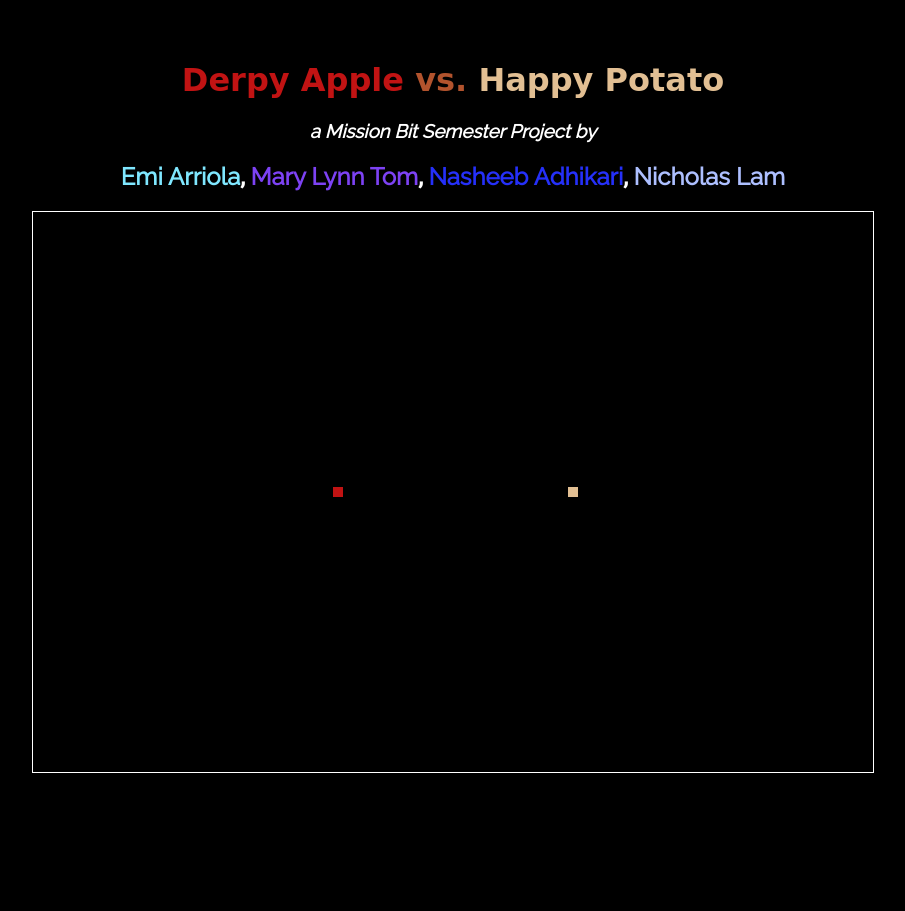
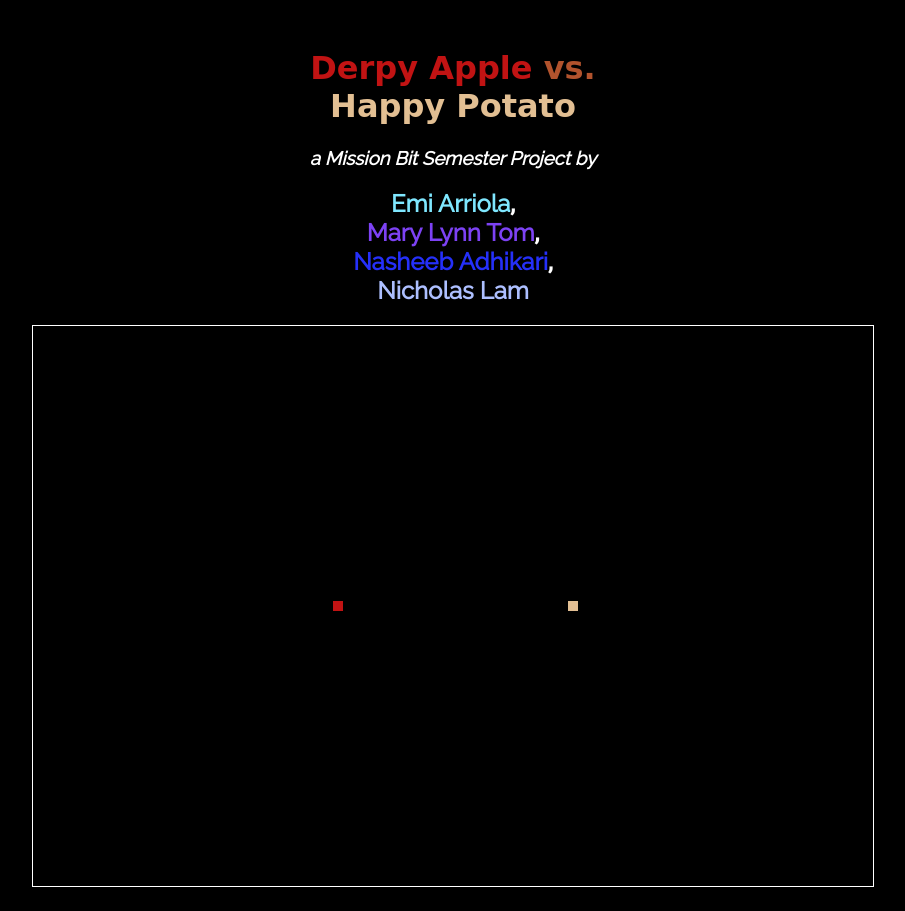
Before and after one commit to melyntom/DerpyApple, a plain HTML site: page index.html in a window 1280 px wide. Shown: the whole page, without its empty margins (195-1100 px from the left). Before the commit the page ends 816 px from the top, so only its background shows below. Drawn offline with Linux system fonts and the light colour scheme; a web font is replaced by a local one.

Commit message:
Update index.html

```diff
--- a/index.html
+++ b/index.html
@@ -26,13 +26,28 @@
     <!-- Container wrapper -->
     <div class="container">
 
-        <!-- TODO: Create name for game project -->
-        <h1 class="center"><span class="apple">Derpy Apple</span> vs. <span class="potato">Happy Potato</span></h1>
-        <h3 class="center"><em>a Mission Bit Semester Project by</em></h3>
-        <h2 class="center"><span class="emi">Emi Arriola</span>, <span class="mary">Mary Lynn Tom</span>, <span class="nasheeb">Nasheeb Adhikari</span>, <span class="nicholas">Nicholas Lam</span></h2>
+        <div class="flex">
 
-        <!-- Create a canvas -->
-        <canvas id="paper"></canvas>
+            <div class="block">
+                <h1 class="center">
+                    <span class="apple">Derpy Apple</span> vs.
+                    <br><span class="potato">Happy Potato</span>
+                </h1>
+                <h3 class="center">
+                    <em>a Mission Bit Semester Project by</em>
+                </h3>
+                <h2 class="center">
+                    <span class="emi">Emi Arriola</span>,
+                    <br><span class="mary">Mary Lynn Tom</span>,
+                    <br><span class="nasheeb">Nasheeb Adhikari</span>,
+                    <br><span class="nicholas">Nicholas Lam</span>
+                </h2>
+            </div>
+
+            <!-- Create a canvas -->
+            <canvas id="paper"></canvas>
+
+        </div>
 
         <!-- Link JavaScript files -->
         <script src="js/start.js"></script>
```
